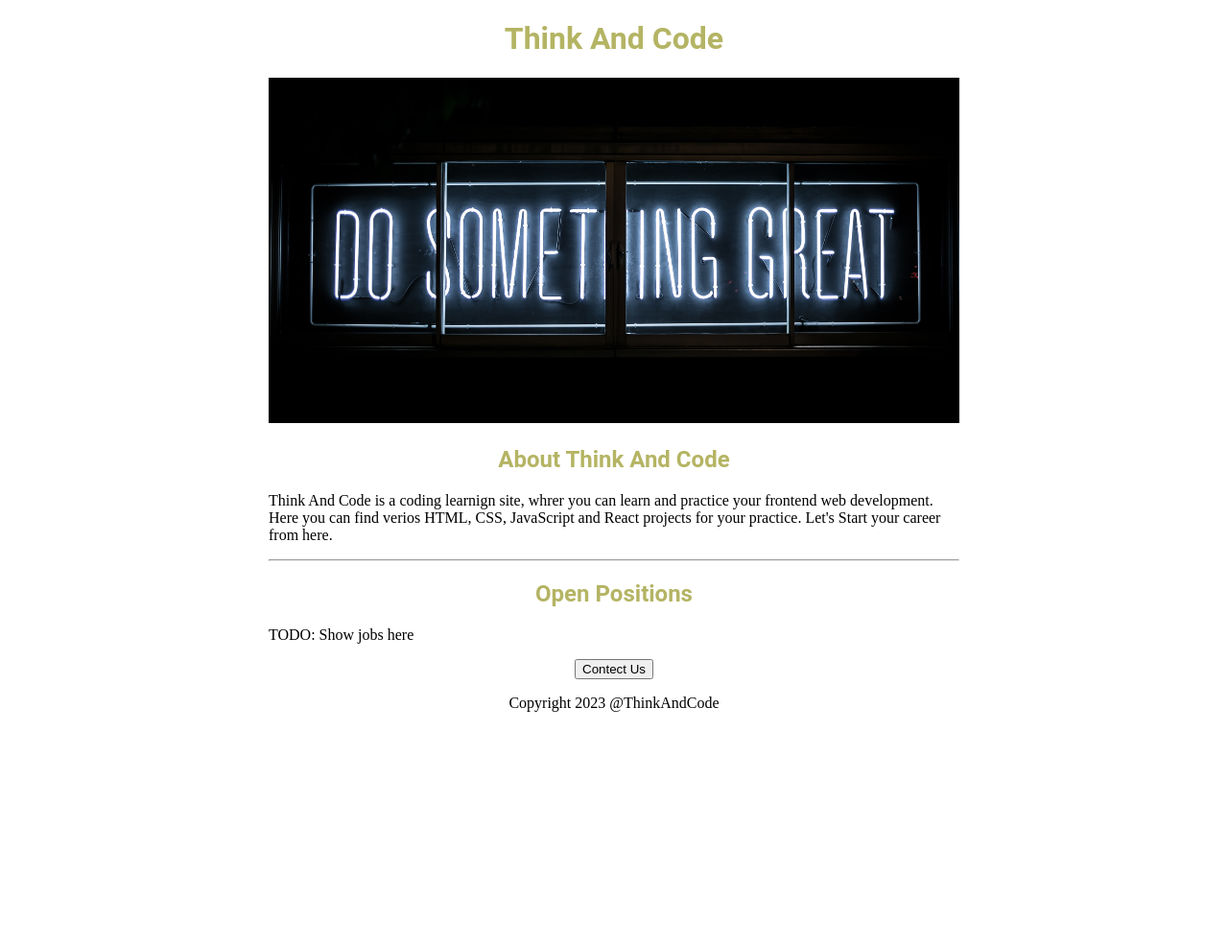
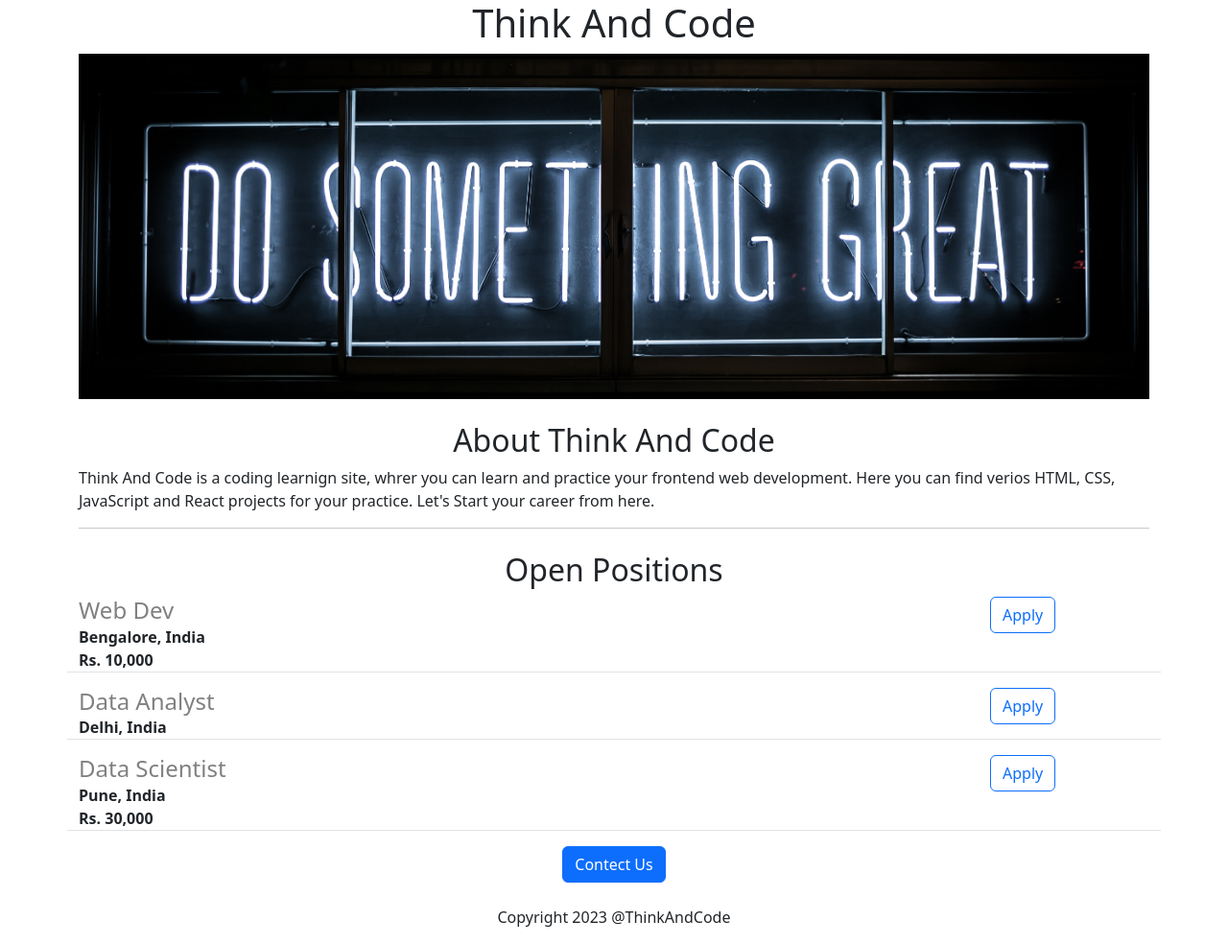
Before and after one commit to Bhaskar-Patel-26/careers-website-v2, a Flask app: page / in a window 1280 px wide. Shown: the whole page at 96% size. Before the commit the page ends 742 px from the top, so only its background shows below. Run offline with Flask 3, Linux system fonts and the light colour scheme.

Commit message:
Added dynamic data and API Route

```diff
--- a/app.py
+++ b/app.py
@@ -1,11 +1,36 @@
-from flask import Flask, render_template
+from flask import Flask, render_template, jsonify
 
 app = Flask(__name__)
+
+JOBS = [
+  {
+    'id': '1',
+    'title': 'Web Dev',
+    'location': 'Bengalore, India',
+    'salary': 'Rs. 10,000'
+  },
+  {
+    'id': '2',
+    'title': 'Data Analyst',
+    'location': 'Delhi, India'
+  },
+  {
+    'id': '3',
+    'title': 'Data Scientist',
+    'location': 'Pune, India',
+    'salary': 'Rs. 30,000'
+  },
+]
 
 
 @app.route("/")
 def hello_world():
-  return render_template('home.html')
+  return render_template('home.html', jobs=JOBS)
+
+
+@app.route("/api/jobs")
+def jobs():
+  return jsonify(JOBS)
 
 
 if __name__ == '__main__':
--- a/templates/home.html
+++ b/templates/home.html
@@ -4,48 +4,35 @@
   <meta charset="UTF-8">
   <meta http-equiv="X-UA-Compatible" content="IE=edge">
   <meta name="viewport" content="width=device-width, initial-scale=1.0">
+  <link href="https://cdn.jsdelivr.net/npm/bootstrap@5.3.0/dist/css/bootstrap.min.css" rel="stylesheet" integrity="sha384-9ndCyUaIbzAi2FUVXJi0CjmCapSmO7SnpJef0486qhLnuZ2cdeRhO02iuK6FUUVM" crossorigin="anonymous">
   <title>Career Page</title>
   <style>
-    h1{
-      font-family: Roboto;
-      text-align: center;
-      color: rgb(180, 180, 100)
-    }
     #banner{
+      height: 360px;
       width: 100%;
-      height: 360px;
       object-fit: cover;
-    }
-    h2{
-      font-family: Roboto;
-      color: rgb(180, 180, 100);
-      text-align: center;
-    }
-    .bodytext {
-        font-family: rosybrown;
-        text-align: center;
-        color: rgb(80,90,90)
-    }
-    #container{
-        max-width: 720px;
-        margin: 0 auto 0 auto;
     }
   </style>
 </head>
 <body>
-  <div id='container'>
-    <h1>Think And Code</h1>
-  <img id="banner" src="https://careers-website.bhaskarpatel.repl.co/static/banner.jpg" height='320'>
-  <h2>About Think And Code</h2>
+  <div class='container'>
+    <h1 class='text-center'>Think And Code</h1>
+  <img class='img-fluid' id="banner" src="https://careers-website.bhaskarpatel.repl.co/static/banner.jpg">
+  <h2 class='text-center mt-4'>About Think And Code</h2>
   <p>Think And Code is a coding learnign site, whrer you can learn and practice your frontend web development. Here you can find verios HTML, CSS, JavaScript and React projects for your practice. Let's Start your career from here.</p>
   <hr>
-  <h2>Open Positions</h2>
-  <p>TODO: Show jobs here</p>
-    <div style='text-align: center'>
-      <button>Contect Us</button>
-      <p>Copyright 2023 @ThinkAndCode</p>
-    </div>
+  <h2 class='text-center mt-4'>Open Positions</h2>
+  <div>
+    {% for job in jobs %}
+    {% include 'jobitem.html' %}
+    {% endfor %}
+  </div>
+  <div class='text-center'>
+    <button class='btn btn-primary mb-4'>Contect Us</button>
+    <p>Copyright 2023 @ThinkAndCode</p>
+  </div>
+  </div>
 
-  </div>
+  <script src="https://cdn.jsdelivr.net/npm/bootstrap@5.3.0/dist/js/bootstrap.bundle.min.js" integrity="sha384-geWF76RCwLtnZ8qwWowPQNguL3RmwHVBC9FhGdlKrxdiJJigb/j/68SIy3Te4Bkz" crossorigin="anonymous"></script>
 </body>
 </html>
--- /dev/null
+++ b/templates/jobitem.html
@@ -0,0 +1,18 @@
+<div class='border-bottom row' style='margin-bottom: 16px'>
+  <div class='col-10'>
+    <h4 style='margin-bottom: 1px; color: gray '>
+    {{ job['title'] }}
+    </h4>
+    <div>
+      <b>{{ job['location'] }}</b>
+    </div>
+    {% if 'salary' in job %}
+    <div>
+      <b>{{ job['salary'] }}</b>
+    </div>
+    {% endif %}
+  </div>
+  <div class='col-2'>
+    <button class='btn btn-outline-primary'>Apply</button>
+  </div>
+</div>
```
